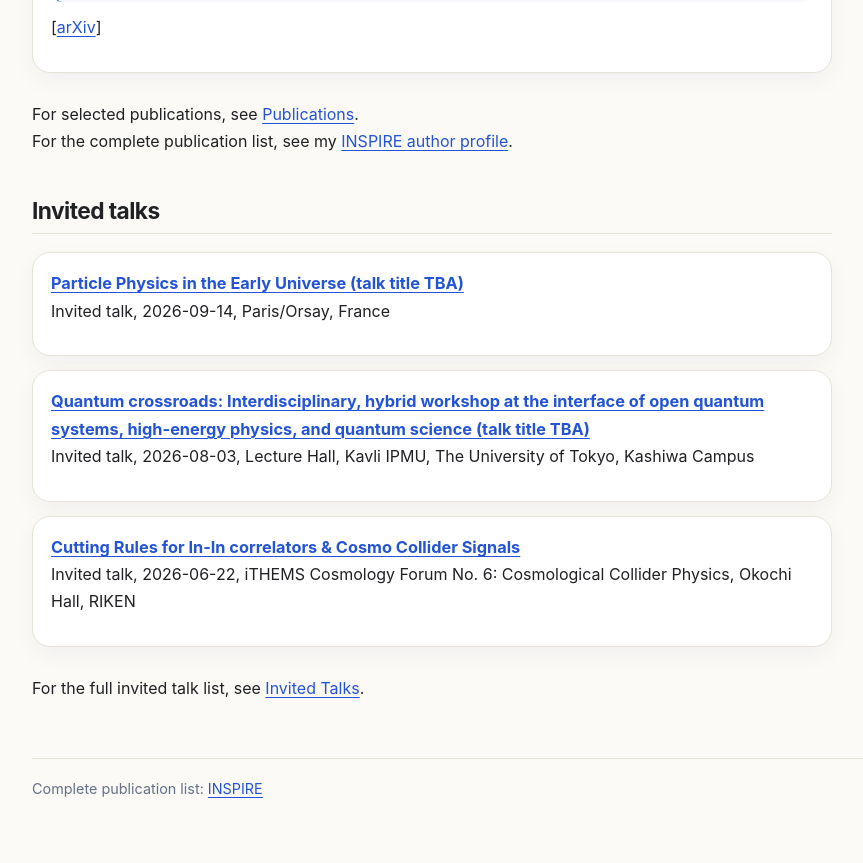
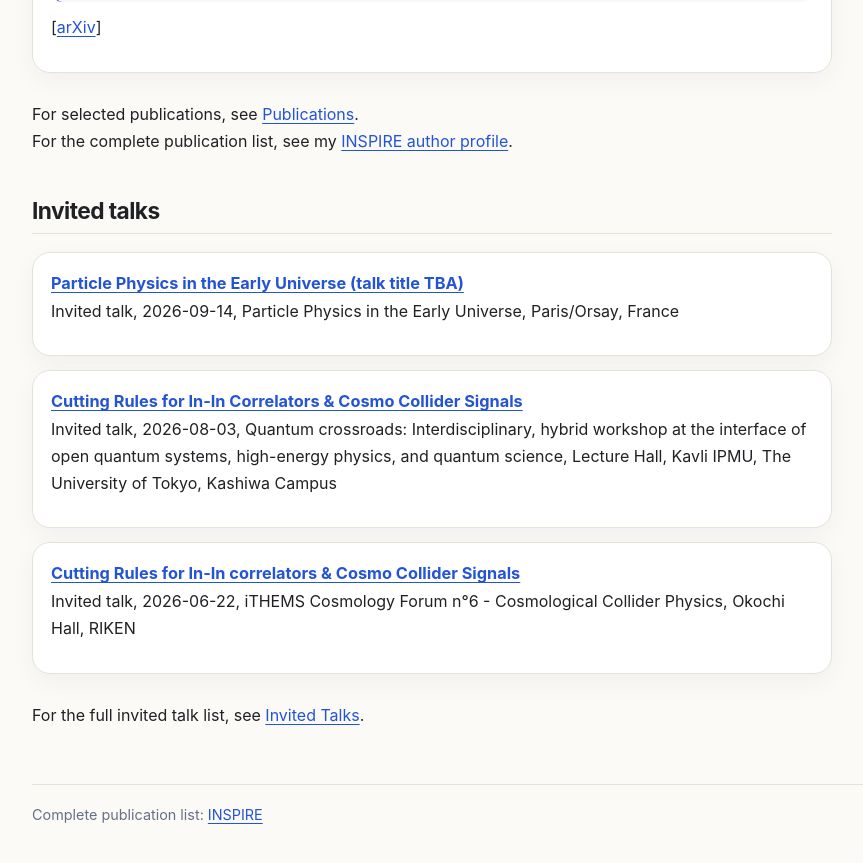
Before and after one commit to kyoheimukaida/kyoheimukaida.github.io, a Jekyll site: the page built from index.md, in a window 1280 px wide and 900 px high, scrolled down 1474 px. Shown: the top 863 px of the window, without its empty margins (142-1005 px from the left). Built offline with Jekyll 4.4.1, drawn with Linux system fonts in a browser that asks for light colours.

Commit message:
Update public talks from calendar

```diff
--- a/index.md
+++ b/index.md
@@ -78,13 +78,13 @@ For the complete publication list, see my [INSPIRE author profile](https://inspi
 
 <!-- talks:start -->
 - **[Particle Physics in the Early Universe (talk title TBA)](https://indico.ijclab.in2p3.fr/event/13541/)**<br>
-  Invited talk, 2026-09-14, Paris/Orsay, France
+  Invited talk, 2026-09-14, Particle Physics in the Early Universe, Paris/Orsay, France
 
-- **[Quantum crossroads: Interdisciplinary, hybrid workshop at the interface of open quantum systems, high-energy physics, and quantum science (talk title TBA)](https://indico.ipmu.jp/event/519/)**<br>
-  Invited talk, 2026-08-03, Lecture Hall, Kavli IPMU, The University of Tokyo, Kashiwa Campus
+- **[Cutting Rules for In-In Correlators & Cosmo Collider Signals](https://indico.ipmu.jp/event/519/)**<br>
+  Invited talk, 2026-08-03, Quantum crossroads: Interdisciplinary, hybrid workshop at the interface of open quantum systems, high-energy physics, and quantum science, Lecture Hall, Kavli IPMU, The University of Tokyo, Kashiwa Campus
 
 - **[Cutting Rules for In-In correlators & Cosmo Collider Signals](https://indico2.riken.jp/event/5612/timetable/#20260622)**<br>
-  Invited talk, 2026-06-22, iTHEMS Cosmology Forum No. 6: Cosmological Collider Physics, Okochi Hall, RIKEN
+  Invited talk, 2026-06-22, iTHEMS Cosmology Forum n°6 - Cosmological Collider Physics, Okochi Hall, RIKEN
 <!-- talks:end -->
 
 </div>
```
Also changed, not shown: talks.md (+4 -4 lines).
